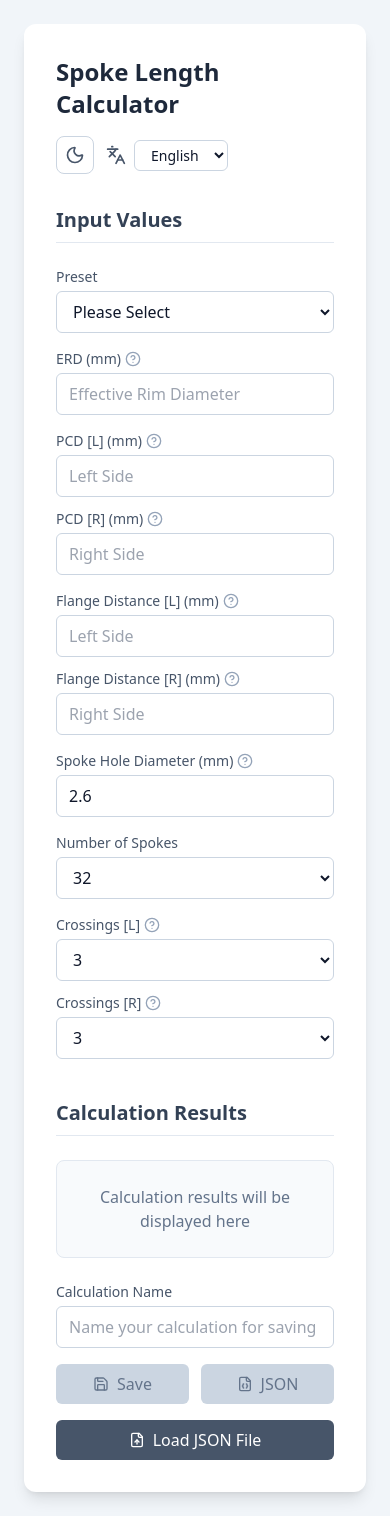
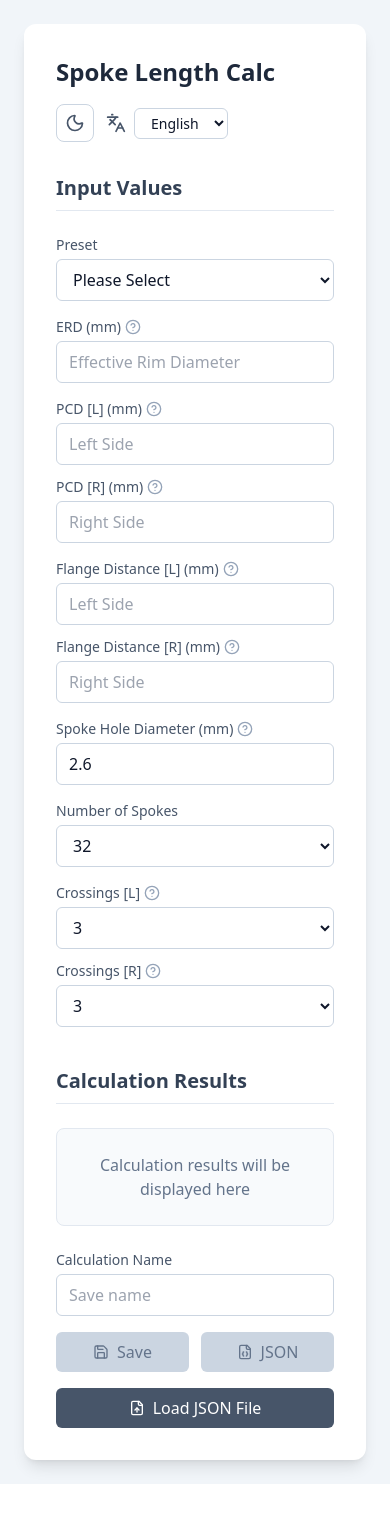
Before and after one commit to llongmane584/spoke-length-calculator, a React (Vite) app: page / in a window 390 px wide. After the commit the page ends 1484 px from the top, so only its background shows below. Built offline with nearby package versions, Linux system fonts and the light colour scheme.

Commit message:
Fix mobile copy for issue 22 (#24)

```diff
--- a/src/App.tsx
+++ b/src/App.tsx
@@ -88,6 +88,11 @@ const inputFields = [
   'crossingsLeft',
   'crossingsRight',
 ] as const satisfies readonly InputField[];
+
+const COMPACT_VIEWPORT_QUERY = '(max-width: 639px)';
+
+const getIsCompactViewport = () =>
+  typeof window !== 'undefined' && window.matchMedia(COMPACT_VIEWPORT_QUERY).matches;
 
 const numericFieldRules: Record<NumericInputField, { min: number; max: number; rangeError: string }> = {
   erd: { min: 1, max: 1000, rangeError: 'validation.rangeErd' },
@@ -525,6 +530,7 @@ const SpokeLengthCalculator: React.FC = () => {
   const { t, i18n } = useTranslation();
   const { showToast } = useToast();
   const { theme, toggleTheme } = useTheme();
+  const [isCompactViewport, setIsCompactViewport] = useState(getIsCompactViewport);
   const [inputs, setInputs] = useState<Inputs>({
     erd: '',
     pitchCircleLeft: '',
@@ -565,10 +571,34 @@ const SpokeLengthCalculator: React.FC = () => {
     return errors;
   }, [calculation.fieldErrors, inputs, t, touchedFields]);
   const hasValidResults = currentResults !== null;
+  const titleText = t(isCompactViewport ? 'titleShort' : 'title');
+  const resultsLeftText = t(isCompactViewport ? 'results.leftShort' : 'results.left');
+  const resultsRightText = t(isCompactViewport ? 'results.rightShort' : 'results.right');
+  const calculationNamePlaceholder = t(
+    isCompactViewport ? 'results.namePlaceholderShort' : 'results.namePlaceholder'
+  );
 
   const markFieldTouched = (field: InputField) => {
     setTouchedFields(prev => ({ ...prev, [field]: true }));
   };
+
+  useEffect(() => {
+    if (typeof window === 'undefined') {
+      return;
+    }
+
+    const mediaQuery = window.matchMedia(COMPACT_VIEWPORT_QUERY);
+    const handleChange = (event: MediaQueryListEvent) => {
+      setIsCompactViewport(event.matches);
+    };
+
+    setIsCompactViewport(mediaQuery.matches);
+    mediaQuery.addEventListener('change', handleChange);
+
+    return () => {
+      mediaQuery.removeEventListener('change', handleChange);
+    };
+  }, []);
 
   // Dynamically load preset data
   useEffect(() => {
@@ -887,7 +917,7 @@ const SpokeLengthCalculator: React.FC = () => {
         <div className="flex flex-col sm:flex-row sm:items-center sm:justify-between gap-4 mb-8">
           <div className="flex items-center gap-3">
             <h1 className="text-2xl sm:text-3xl font-bold text-slate-800 dark:text-slate-100">
-              {t('title')}
+              {titleText}
               <span className="block sm:inline text-base sm:text-lg font-normal text-slate-600 dark:text-slate-400"></span>
             </h1>
           </div>
@@ -1143,11 +1173,11 @@ const SpokeLengthCalculator: React.FC = () => {
               <div className="bg-blue-50 dark:bg-blue-950/30 border border-blue-200 dark:border-blue-800 rounded-lg p-6">
                 <div className="grid grid-cols-2 gap-4 text-center">
                   <div>
-                    <h3 className="text-lg font-semibold text-slate-700 dark:text-slate-300">{t('results.left')}</h3>
+                    <h3 className="text-lg font-semibold text-slate-700 dark:text-slate-300">{resultsLeftText}</h3>
                     <p className="text-3xl font-bold text-blue-800 dark:text-blue-400">{currentResults.left.toFixed(1)} mm</p>
                   </div>
                   <div>
-                    <h3 className="text-lg font-semibold text-slate-700 dark:text-slate-300">{t('results.right')}</h3>
+                    <h3 className="text-lg font-semibold text-slate-700 dark:text-slate-300">{resultsRightText}</h3>
                     <p className="text-3xl font-bold text-blue-800 dark:text-blue-400">{currentResults.right.toFixed(1)} mm</p>
                   </div>
                 </div>
@@ -1167,7 +1197,7 @@ const SpokeLengthCalculator: React.FC = () => {
                   value={calculationName}
                   onChange={(e) => setCalculationName(e.target.value)}
                   className="w-full px-3 py-2 border border-slate-300 dark:border-slate-600 rounded-md bg-white dark:bg-slate-700 text-slate-900 dark:text-slate-100 focus:ring-2 focus:ring-blue-500 focus:border-transparent"
-                  placeholder={t('results.namePlaceholder')}
+                  placeholder={calculationNamePlaceholder}
                 />
               </div>
               <div className="grid grid-cols-2 gap-3">
@@ -1217,7 +1247,7 @@ const SpokeLengthCalculator: React.FC = () => {
                         <p className="font-medium text-slate-700 dark:text-slate-300">{calc.name}</p>
                         <p className="text-sm text-slate-500 dark:text-slate-400">{calc.timestamp}</p>
                         <p className="text-sm text-slate-600 dark:text-slate-400">
-                          {t('results.left')}: {calc.results.left !== null ? calc.results.left.toFixed(1) : '-'}mm / {t('results.right')}: {calc.results.right !== null ? calc.results.right.toFixed(1) : '-'}mm
+                          {resultsLeftText}: {calc.results.left !== null ? calc.results.left.toFixed(1) : '-'}mm / {resultsRightText}: {calc.results.right !== null ? calc.results.right.toFixed(1) : '-'}mm
                         </p>
                       </div>
                       <div className="flex gap-2">
--- a/src/locales/en.json
+++ b/src/locales/en.json
@@ -1,5 +1,6 @@
 {
   "title": "Spoke Length Calculator",
+  "titleShort": "Spoke Length Calc",
   "input": {
     "heading": "Input Values",
     "preset": "Preset",
@@ -89,10 +90,13 @@
   "results": {
     "heading": "Calculation Results",
     "left": "Left Side",
+    "leftShort": "Left",
     "right": "Right Side",
+    "rightShort": "Right",
     "placeholder": "Calculation results will be displayed here",
     "calculationName": "Calculation Name",
     "namePlaceholder": "Name your calculation for saving",
+    "namePlaceholderShort": "Save name",
     "savedCalculations": "Saved Calculations",
     "jsonOutput": "JSON Output"
   },
--- a/src/locales/ja.json
+++ b/src/locales/ja.json
@@ -1,5 +1,6 @@
 {
   "title": "スポーク長計算機",
+  "titleShort": "スポーク長計算機",
   "input": {
     "heading": "入力値",
     "preset": "プリセット",
@@ -80,7 +81,7 @@
     "save": "保存",
     "jsonDisplay": "JSON表示",
     "jsonShort": "JSON",
-    "loadJson": "JSONファイル読み込み",
+    "loadJson": "JSONファイル読込",
     "load": "読込",
     "copyToClipboard": "クリップボードにコピー",
     "downloadJson": "JSONダウンロード",
@@ -89,10 +90,13 @@
   "results": {
     "heading": "計算結果",
     "left": "左側",
+    "leftShort": "左側",
     "right": "右側",
+    "rightShort": "右側",
     "placeholder": "計算結果がここに表示されます",
     "calculationName": "計算名",
     "namePlaceholder": "計算に名前を付けて保存",
+    "namePlaceholderShort": "計算に名前を付けて保存",
     "savedCalculations": "保存された計算",
     "jsonOutput": "JSON出力"
   },
```
